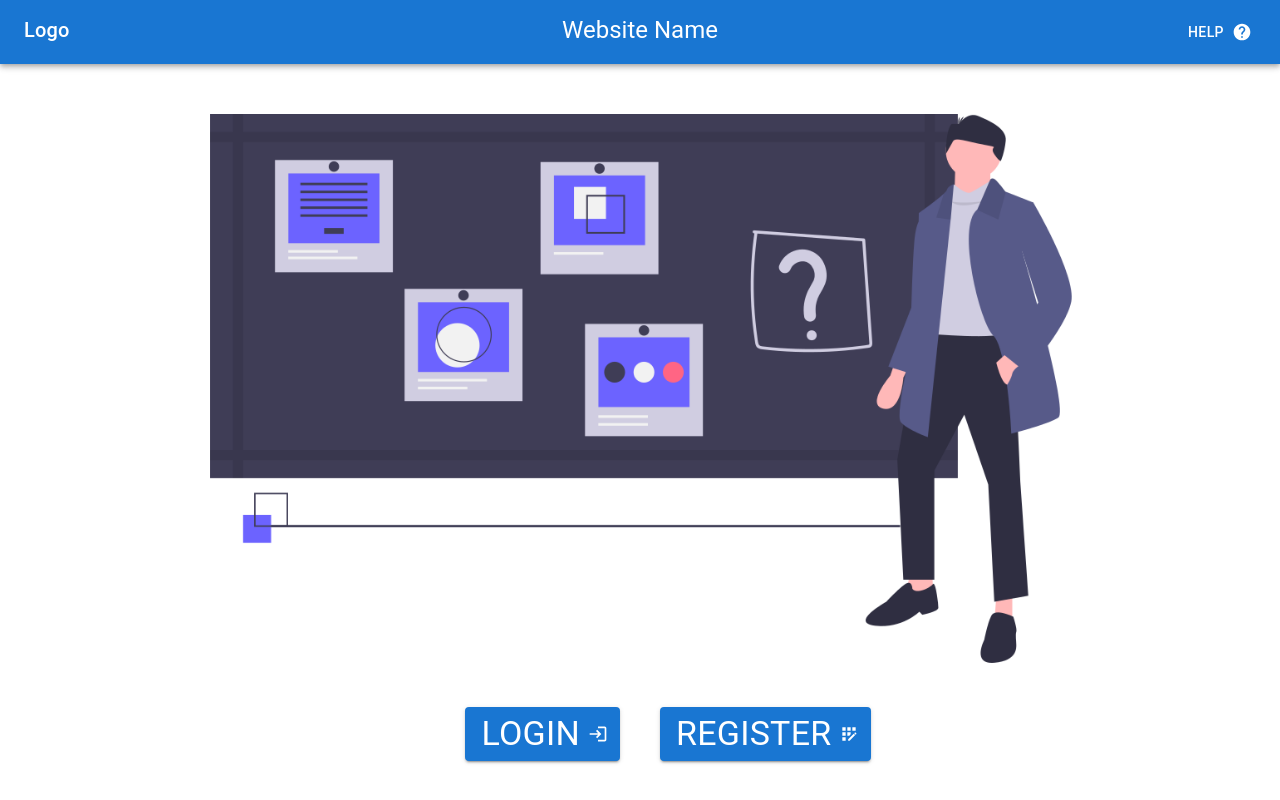
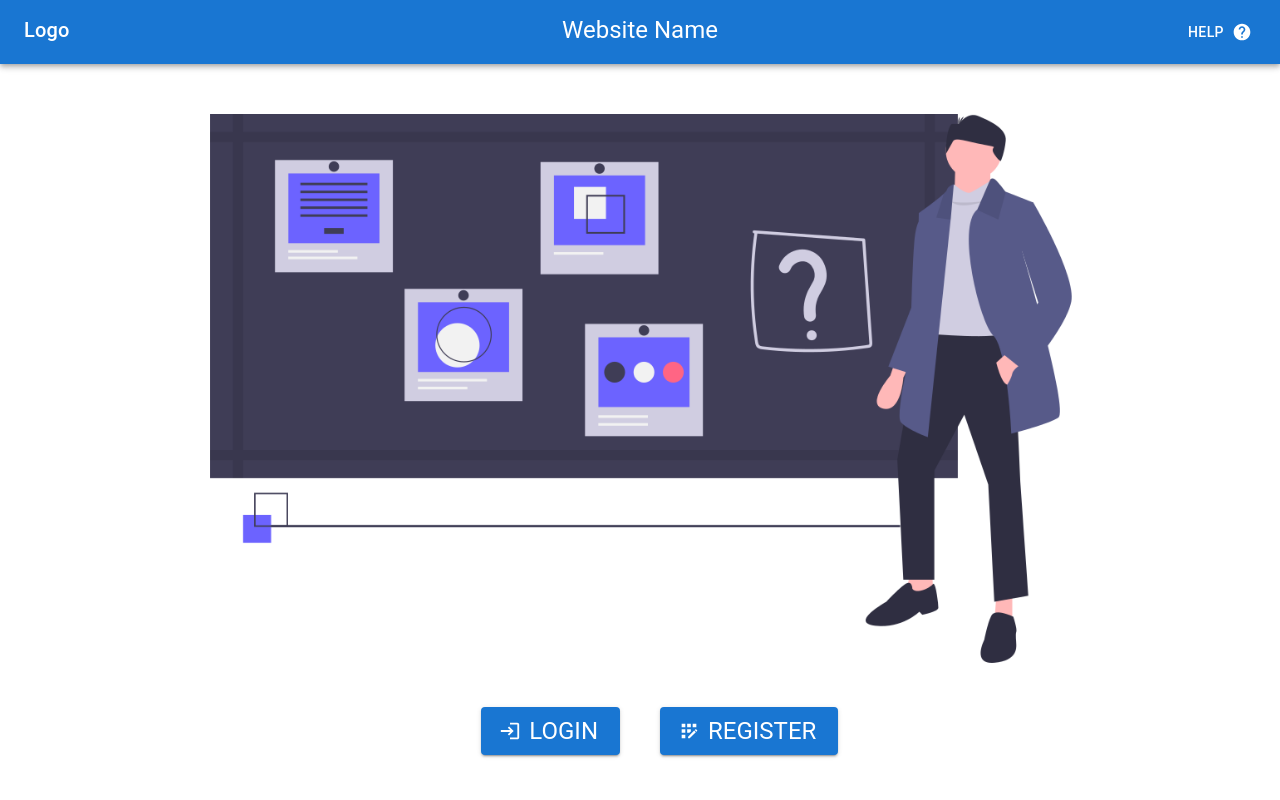
Before and after one commit to cs261-2022-group22/reactjs-frontend, a Next.js app: page / in a window 1280 px wide. Shown: the top 800 px of the page. Built offline with nearby package versions, Linux system fonts and the light colour scheme; no server answers.

Commit message:
format and simplify code

```diff
--- a/components/FrontPagePicture.tsx
+++ b/components/FrontPagePicture.tsx
@@ -1,7 +1,6 @@
-import Card from "@mui/material/Card";
-import CardMedia from "@mui/material/CardMedia";
+import { Card, CardMedia } from "@mui/material";
 
-function FrontPagePicture() {
+export default function FrontPagePicture() {
     return (
         <Card
             sx={{
@@ -20,4 +19,3 @@ function FrontPagePicture() {
         </Card>
     );
 }
-export default FrontPagePicture;
--- a/components/LoginButton.tsx
+++ b/components/LoginButton.tsx
@@ -2,17 +2,15 @@ import { Typography, Button } from "@mui/material";
 import Link from "next/link";
 import LoginIcon from "@mui/icons-material/Login";
 
-function LoginButton() {
+export default function LoginButton() {
     return (
         <Link href="/api/auth/signin" passHref>
             <Button
                 variant="contained"
-                size="medium"
-				endIcon={<LoginIcon/>}
-            >
-                <Typography variant="h4"> Login</Typography>
+                size="large"
+                startIcon={<LoginIcon />}>
+                <Typography variant="h5">Login</Typography>
             </Button>
         </Link>
     );
 }
-export default LoginButton;
--- a/components/RegisterButton.tsx
+++ b/components/RegisterButton.tsx
@@ -2,17 +2,15 @@ import { Typography, Button } from "@mui/material";
 import Link from "next/link";
 import AppRegistrationIcon from "@mui/icons-material/AppRegistration";
 
-function RegisterButton() {
+export default function RegisterButton() {
     return (
         <Link href="/user/register" passHref>
             <Button
                 variant="contained"
-                size="medium"
-				endIcon={<AppRegistrationIcon/>}
-            >
-                <Typography variant="h4">Register</Typography>
+                size="large"
+                startIcon={<AppRegistrationIcon />}>
+                <Typography variant="h5">Register</Typography>
             </Button>
         </Link>
     );
 }
-export default RegisterButton;
--- a/pages/choice.tsx
+++ b/pages/choice.tsx
@@ -49,7 +49,6 @@ export async function getServerSideProps() {
 
     return {
         props: {
-            valid: true,
             isMentee: profileResult.isMentee,
             isMentor: profileResult.isMentor,
         },
```
Also changed, not shown: pages/mentee/dashboard.tsx (+2 -6 lines). Lines whose indentation alone changed are shown as unchanged.
